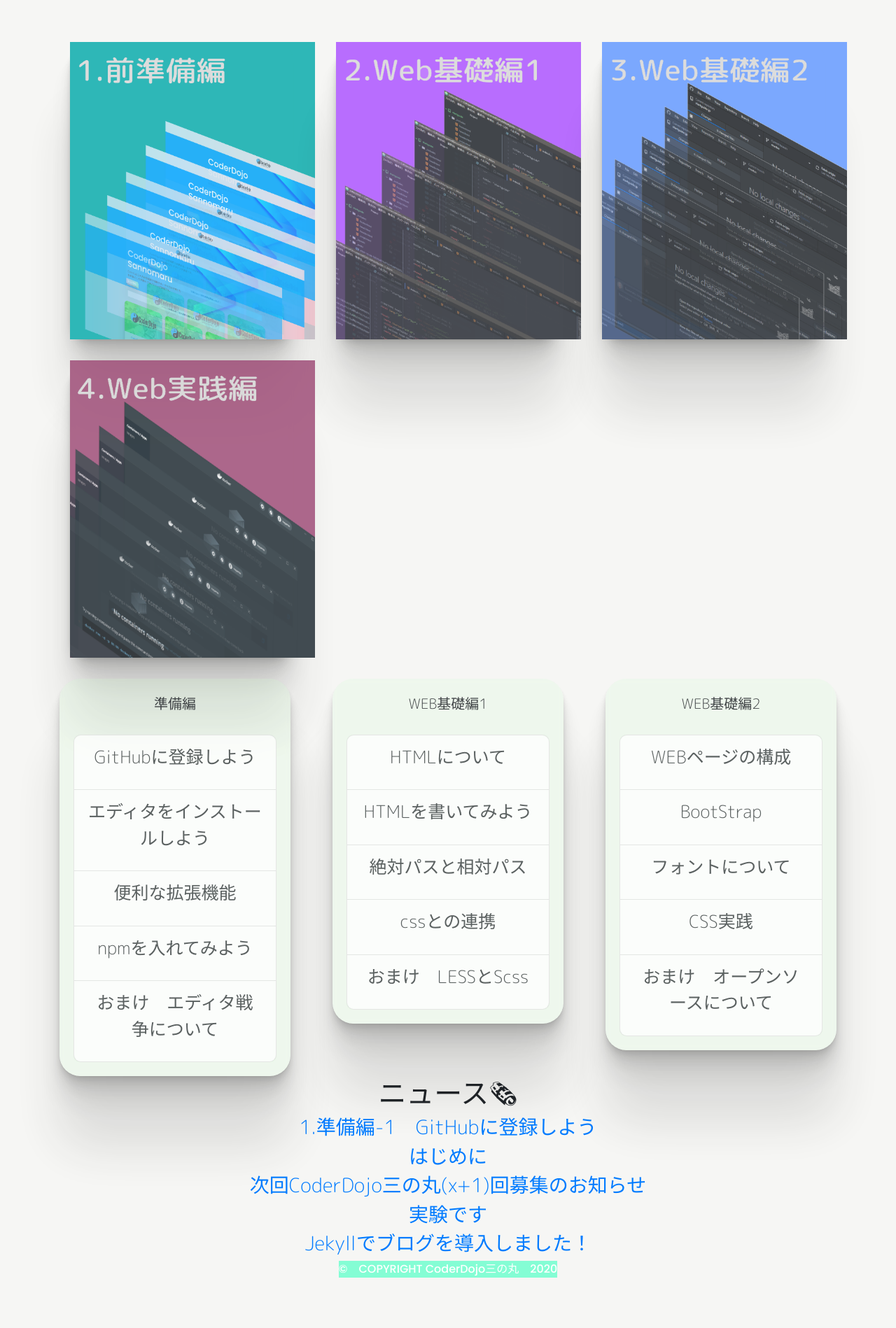
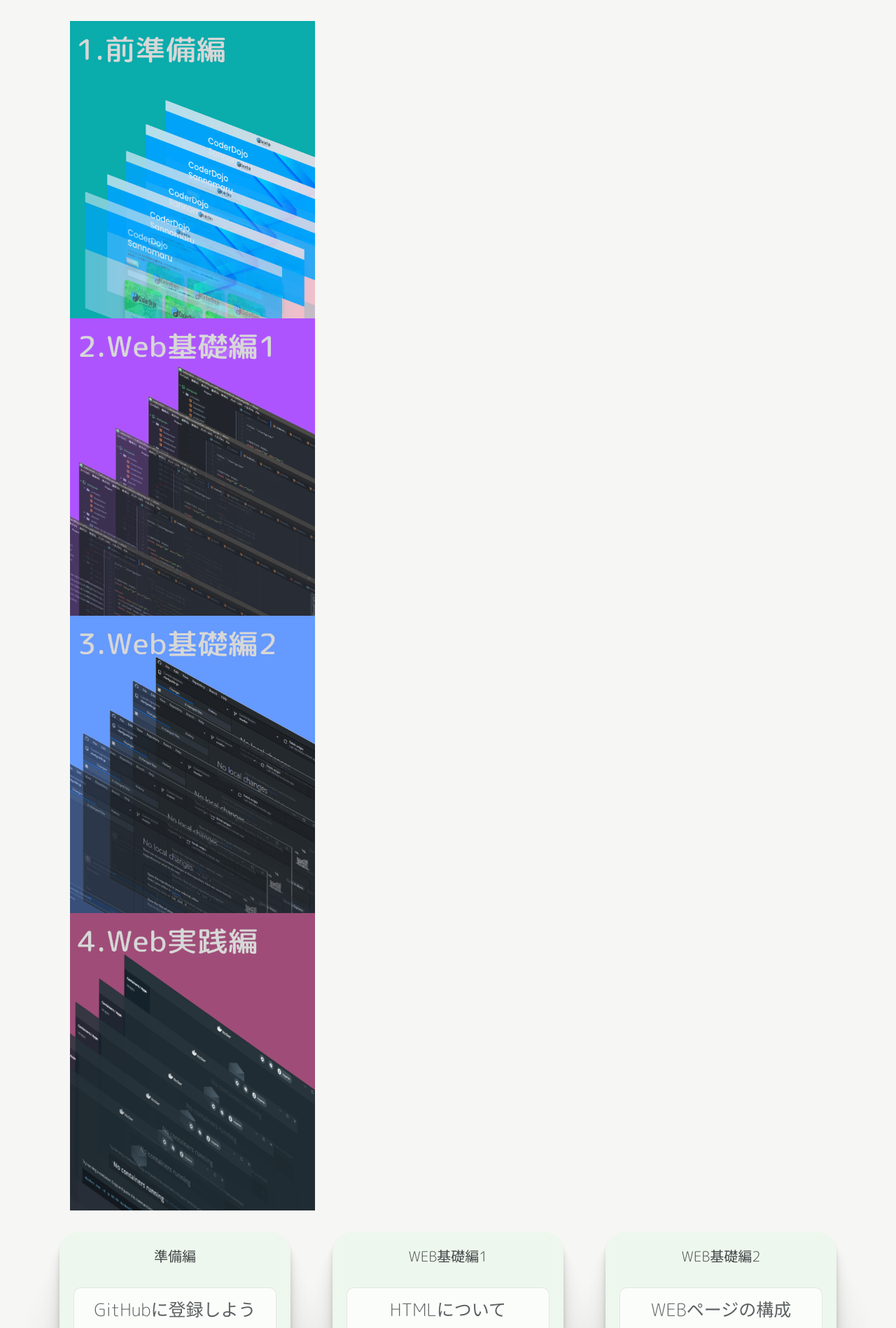
Before and after one commit to startguide/startguide.jp, a Jekyll site: the page built from index.html, in a window 1280 px wide. Shown: the part 560-2458 px from the top of the page at 70% size. Built offline with Jekyll 4.4.1, drawn with Linux system fonts in a browser that asks for light colours; before the commit the page ends 2386 px from its top, so only the background shows below that.

Commit message:
edit design

```diff
--- a/index.html
+++ b/index.html
@@ -36,40 +36,36 @@
   <!-- mainbook -->
   <div class="container">
 
-    <div class="card-deck">
+
 
       <div class="col-xl-4 col-lg-6 col-md-6 col-sm-12 col-12">
-        <div class="card">
+
           <img src="media/book1.png" alt="1.前準備編" class="book">
 
-        </div>
 
       </div>
 
       <div class="col-xl-4 col-lg-6 col-md-6 col-sm-12 col-12">
-        <div class="card">
+
           <img src="media/book2.png" alt="2.Web基礎編1" class="book">
 
-        </div>
 
       </div>
 
       <div class="col-xl-4 col-lg-6 col-md-6 col-sm-12 col-12">
-        <div class="card">
+
           <img src="media/book3.png" alt="3.Web基礎編2" class="book">
-
-        </div>
 
       </div>
 
       <div class="col-xl-4 col-lg-4 col-md-6 col-sm-12 col-12">
-        <div class="card">
+
           <img src="media/book4.png" alt="4.Web実践編" class="book">
 
-        </div>
+
 
       </div>
-    </div>
+
 
   </div>
   <!-- mainnbookここまで -->
```
